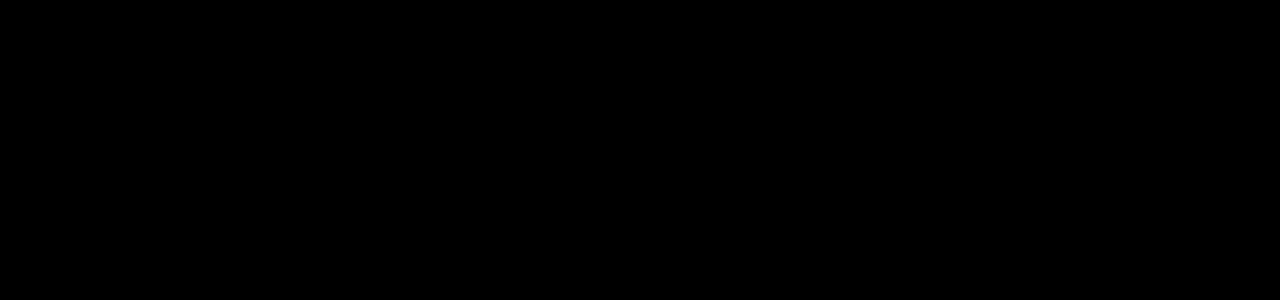
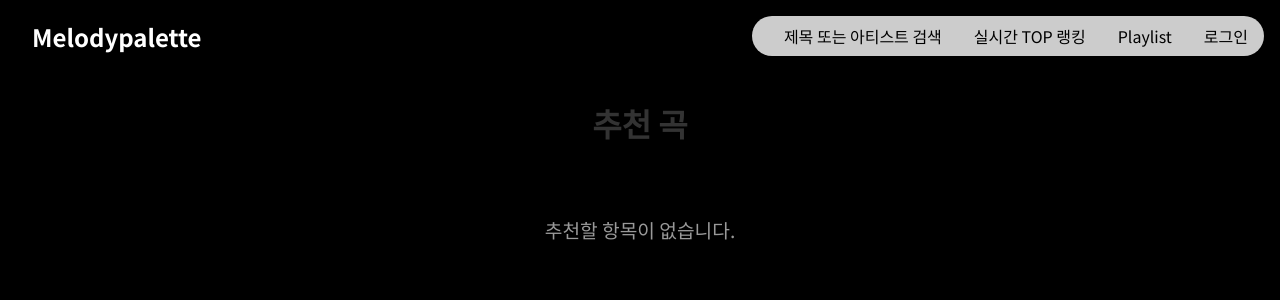
Before and after one commit to joonyoungchoi0801/melodypalette, a React (Create React App) app in the folder client/: page /recommendations in a window 1280 px wide. Before the commit this address had no page. Shown: the top 300 px of the page. Built offline with nearby package versions, Linux system fonts and the light colour scheme.

Commit message:
feat: 선호 아티스트 선택 후 음악 추천 기능

```diff
--- a/client/src/App.js
+++ b/client/src/App.js
@@ -7,6 +7,7 @@ import RecommendationOptions from './components/RecommendationOptions/Recommenda
 import ArtistSelection from './components/ArtistSelection/ArtistSelection';
 import GenreSelection from './components/GenreSelection/GenreSelection';
 import Callback from '../src/components/Callback/Callback';
+import Recommendation from './components/Recommendation/Recommendation';
 
 function App() {
   return (
@@ -19,6 +20,7 @@ function App() {
           <Route path="/artists" element={<ArtistSelection />} />
           <Route path="/genres" element={<GenreSelection />} />
           <Route path="/callback" element={<Callback />} />
+          <Route path="/recommendations" element={<Recommendation />} />
         </Routes>
       </Router>
     </AuthProvider>
--- a/client/src/components/ArtistSelection/ArtistSelection.js
+++ b/client/src/components/ArtistSelection/ArtistSelection.js
@@ -1,12 +1,15 @@
 import './ArtistSelection.css';
 import { useState, useEffect } from 'react';
 import Navbar from '../Navbar/Navbar';
+import { getTrackRecommendationsFromRelatedArtists } from '../../services/RecommendationService'; // 함수 이름 수정
+import { useNavigate } from 'react-router-dom';
 
 function ArtistSelection() {
   const [selectedArtists, setSelectedArtists] = useState([]);
   const [errorMessage, setErrorMessage] = useState('');
   const [artists, setArtists] = useState([]);
   const [loading, setLoading] = useState(true);
+  const navigate = useNavigate();
 
 // API를 사용해 아티스트 데이터 가져오기
 async function fetchSpotifyToken() {
@@ -66,6 +69,24 @@ const toggleSelectArtist = (artistId) => {
   }
 };
 
+// 선택 완료 버튼 클릭 시
+const handleSelectComplete = async () => {
+  if (selectedArtists.length === 0) {
+    setErrorMessage('아티스트를 선택하세요.');
+    return;
+  }
+
+  const token = await fetchSpotifyToken();
+  if (!token) return;
+
+  // 추천을 가져오는 함수 호출
+  const recommendations = await getTrackRecommendationsFromRelatedArtists(selectedArtists, token);
+  console.log('Recommendations:', recommendations);
+
+  // 추천 페이지로 이동하며 추천 결과를 쿼리 파라미터로 전달
+  navigate('/recommendations', { state: { recommendations } });
+};
+
   return (
     <div className='ArtistSelection'>
       <Navbar />
@@ -73,7 +94,7 @@ const toggleSelectArtist = (artistId) => {
         <h1 className='page-title'>선호하는 아티스트</h1>
         <div className='select-complete'>
           <span className='select-limit'>최대 5개 이하 선택</span>
-          <button className='select-complete-btn'>선택 완료</button>
+          <button className='select-complete-btn' onClick={handleSelectComplete}>선택 완료</button>
         </div>
         {errorMessage && <p className="error-message">{errorMessage}</p>}
         {loading ? (
--- /dev/null
+++ b/client/src/components/Recommendation/Recommendation.css
@@ -0,0 +1,56 @@
+/* 페이지 전체 레이아웃 스타일 */
+.Recommendation {
+  background: black;
+  color: white;
+  width: 100%;
+  min-height: 100vh;
+  padding-top: 100px;
+}
+
+/* 페이지 제목 스타일 */
+.page-title {
+  font-size: 2em;
+  margin-bottom: 20px;
+  color: #333;
+  text-align: center;
+}
+
+/* 추천 곡 리스트 스타일 */
+.recommendations-list {
+  display: flex;
+  flex-direction: column;
+  gap: 15px;
+  max-width: 600px;
+  margin: 0 auto;
+}
+
+/* 개별 추천 아이템 스타일 */
+.recommendation-item {
+  background-color: #fff;
+  border: 1px solid #ddd;
+  border-radius: 8px;
+  padding: 15px;
+  box-shadow: 0 2px 5px rgba(0, 0, 0, 0.1);
+}
+
+/* 아티스트 이름 스타일 */
+.recommendation-artist {
+  font-size: 1.2em;
+  margin: 0 0 10px;
+  color: #1DB954; /* Spotify 그린 색상 */
+}
+
+/* 곡명 스타일 */
+.recommendation-track {
+  font-size: 1em;
+  color: #555;
+  margin: 0;
+}
+
+/* 추천 항목이 없을 때의 스타일 */
+.no-recommendations {
+  text-align: center;
+  font-size: 1.2em;
+  color: #999;
+  margin-top: 50px;
+}
--- /dev/null
+++ b/client/src/components/Recommendation/Recommendation.js
@@ -0,0 +1,31 @@
+import { useLocation } from 'react-router-dom';
+import Navbar from '../Navbar/Navbar';
+import './Recommendation.css';
+
+function Recommendation() {
+  const { state } = useLocation(); // 상태에서 추천 결과 가져오기
+  const recommendations = state?.recommendations || [];
+
+  console.log('Recommendations in Recommendation:', recommendations);
+
+  return (
+    <div className='Recommendation'>
+      <Navbar />
+      <h1 className='page-title'>추천 곡</h1>
+      <div className='recommendations-list'>
+        {recommendations.length > 0 ? (
+            recommendations.map((track, index) => (
+              <div key={index} className='recommendation-item'>
+                <h2 className='recommendation-artist'>{track.artist}</h2>
+                <p className='recommendation-track'>곡명: {track.name}</p>
+              </div>
+            ))
+          ) : (
+            <p className='no-recommendations'>추천할 항목이 없습니다.</p>
+          )}
+      </div>
+    </div>
+  );
+}
+
+export default Recommendation;
--- /dev/null
+++ b/client/src/services/RecommendationService.js
@@ -0,0 +1,71 @@
+// 특정 아티스트의 상위 트랙을 가져오는 함수
+const fetchArtistTopTracks = async (artistId, token) => {
+  try {
+    const response = await fetch(`https://api.spotify.com/v1/artists/${artistId}/top-tracks?market=US`, {
+      headers: { Authorization: `Bearer ${token}` },
+    });
+    const data = await response.json();
+    return data.tracks.map(track => ({
+      id: track.id,
+      name: track.name,
+      artist: track.artists[0].name,
+    }));
+  } catch (error) {
+    console.error('Error fetching artist top tracks:', error.message);
+    return [];
+  }
+};
+
+// 선택한 아티스트들의 연관 아티스트 기반 추천을 생성하는 함수
+export const getTrackRecommendationsFromRelatedArtists = async (selectedArtists, token) => {
+  try {
+    const relatedArtistsMap = new Map();
+
+    // 선택한 각 아티스트의 연관 아티스트를 가져옴
+    for (const artistId of selectedArtists) {
+      const response = await fetch(`https://api.spotify.com/v1/artists/${artistId}/related-artists`, {
+        headers: { Authorization: `Bearer ${token}` },
+      });
+      const data = await response.json();
+
+      // 연관 아티스트들의 유사성을 측정해 Map에 추가 (유사성 점수는 예를 들어 1.0으로 설정)
+      data.artists.forEach(artist => {
+        if (relatedArtistsMap.has(artist.id)) {
+          relatedArtistsMap.set(artist.id, relatedArtistsMap.get(artist.id) + 1);
+        } else {
+          relatedArtistsMap.set(artist.id, 1);
+        }
+      });
+    }
+
+    // 유사성이 높은 상위 10개의 아티스트를 선택
+    const sortedRelatedArtists = Array.from(relatedArtistsMap.entries())
+      .sort((a, b) => b[1] - a[1])
+      .slice(0, 10)
+      .map(entry => entry[0]);
+
+    // 상위 10개의 아티스트의 곡을 가져옴
+    const allTracks = await Promise.all(
+      sortedRelatedArtists.map(artistId => fetchArtistTopTracks(artistId, token))
+    );
+
+    // 각 아티스트에서 고르게 곡을 추천하는 방식으로 상위 10곡 추출
+    const recommendationTracks = [];
+    const maxTracks = 10; // 추천할 최대 곡 수
+    let trackIndex = 0;
+
+    while (recommendationTracks.length < maxTracks && trackIndex < Math.max(...allTracks.map(artistTracks => artistTracks.length))) {
+      for (const artistTracks of allTracks) {
+        if (artistTracks[trackIndex] && recommendationTracks.length < maxTracks) {
+          recommendationTracks.push(artistTracks[trackIndex]);
+        }
+      }
+      trackIndex++;
+    }
+
+    return recommendationTracks;
+  } catch (error) {
+    console.error('Error fetching track recommendations:', error.message);
+    return [];
+  }
+};
```
